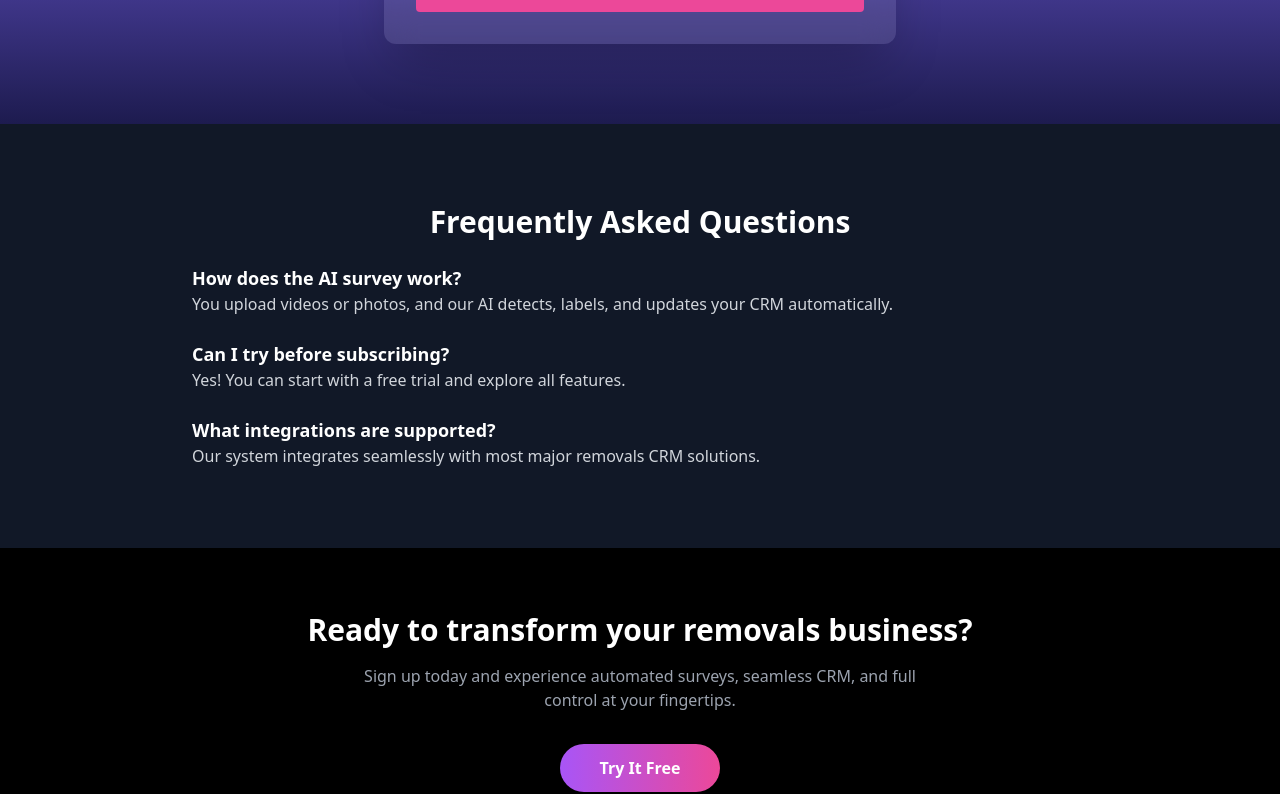
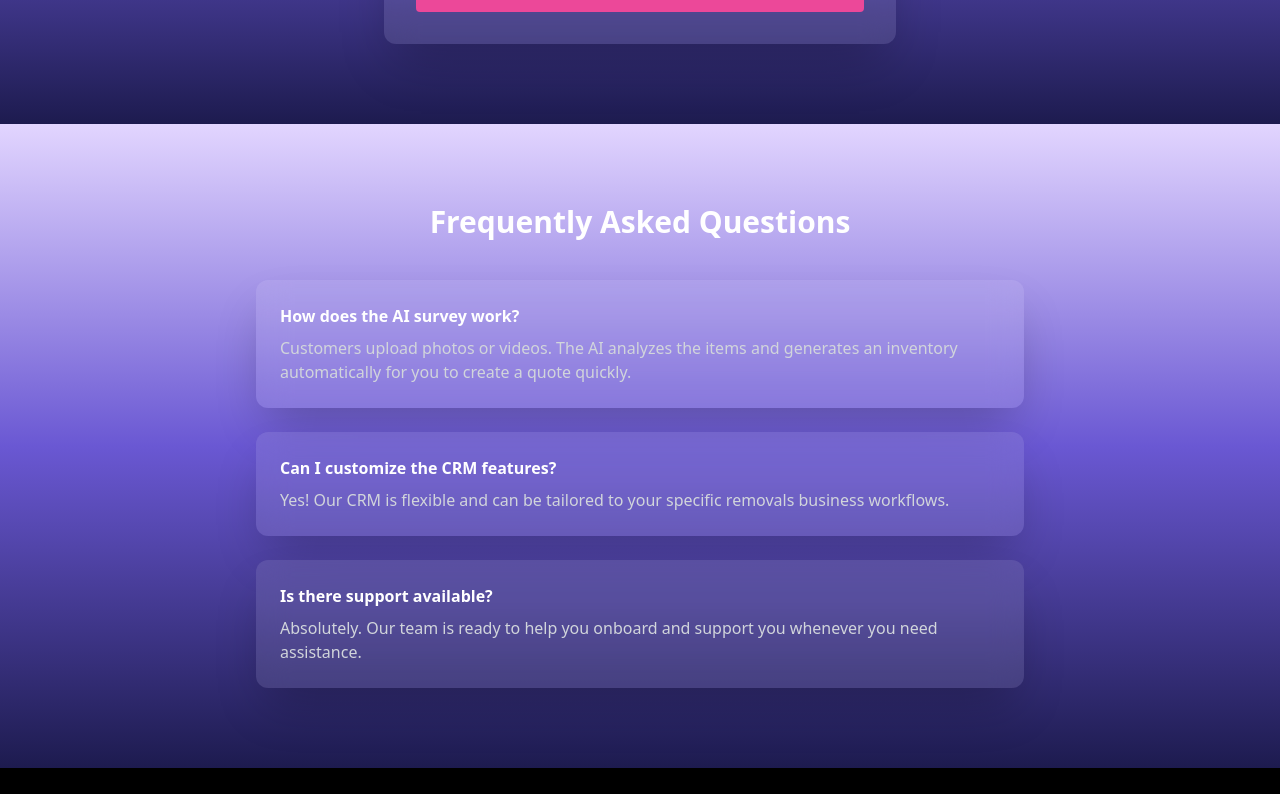
Before and after one commit to Gullmegler/mitt-prosjekt, a React (Create React App) app: page / in a window 1280 px wide. Shown: the part 2206-3000 px from the top of the page. Built offline with nearby package versions, Linux system fonts and the light colour scheme.

Commit message:
Update FAQSection.jsx

```diff
--- a/src/components/FAQSection.jsx
+++ b/src/components/FAQSection.jsx
@@ -1,19 +1,27 @@
-export default function FAQSection() {
+import React from "react";
+
+export default function FAQ() {
   return (
-    <section className="bg-gray-900 text-white py-20 px-6">
-      <h2 className="text-3xl font-extrabold mb-6 text-center">Frequently Asked Questions</h2>
-      <div className="max-w-4xl mx-auto space-y-6 text-left">
-        <div>
-          <h3 className="font-semibold text-lg">How does the AI survey work?</h3>
-          <p className="text-gray-300">You upload videos or photos, and our AI detects, labels, and updates your CRM automatically.</p>
+    <section
+      id="faq"
+      className="py-20 px-4 flex flex-col items-center"
+      style={{
+        background: "linear-gradient(180deg, #E2D5FF 0%, #6A58D3 50%, #1D1B4F 100%)",
+      }}
+    >
+      <h2 className="text-3xl font-bold text-white mb-10">Frequently Asked Questions</h2>
+      <div className="max-w-3xl w-full space-y-6">
+        <div className="bg-white/10 backdrop-blur-lg p-6 rounded-xl text-white shadow-2xl">
+          <h3 className="font-semibold mb-2">How does the AI survey work?</h3>
+          <p className="text-gray-300">Customers upload photos or videos. The AI analyzes the items and generates an inventory automatically for you to create a quote quickly.</p>
         </div>
-        <div>
-          <h3 className="font-semibold text-lg">Can I try before subscribing?</h3>
-          <p className="text-gray-300">Yes! You can start with a free trial and explore all features.</p>
+        <div className="bg-white/10 backdrop-blur-lg p-6 rounded-xl text-white shadow-2xl">
+          <h3 className="font-semibold mb-2">Can I customize the CRM features?</h3>
+          <p className="text-gray-300">Yes! Our CRM is flexible and can be tailored to your specific removals business workflows.</p>
         </div>
-        <div>
-          <h3 className="font-semibold text-lg">What integrations are supported?</h3>
-          <p className="text-gray-300">Our system integrates seamlessly with most major removals CRM solutions.</p>
+        <div className="bg-white/10 backdrop-blur-lg p-6 rounded-xl text-white shadow-2xl">
+          <h3 className="font-semibold mb-2">Is there support available?</h3>
+          <p className="text-gray-300">Absolutely. Our team is ready to help you onboard and support you whenever you need assistance.</p>
         </div>
       </div>
     </section>
```
